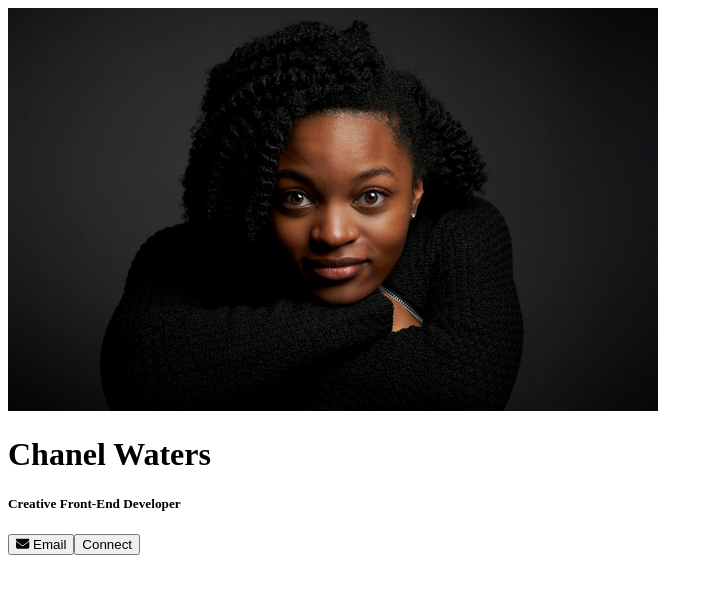
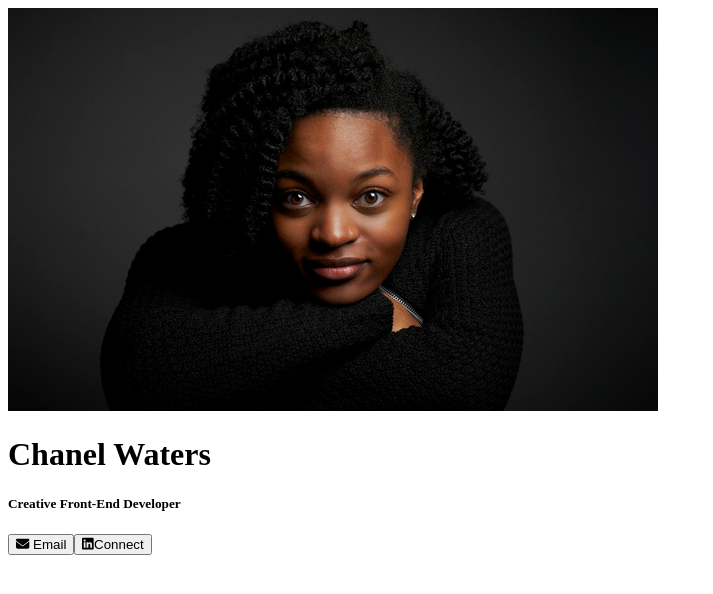
Before and after one commit to chaneldevelops/digital_businesscard, a React (Vite) app: page / in a window 1280 px wide. Shown: the top 594 px of the page, without its empty margins (0-713 px from the left). Built offline with nearby package versions, Linux system fonts and the light colour scheme.

Commit message:
Added brand icons from fontawesome
- added linkedIn icon

```diff
--- a/package.json
+++ b/package.json
@@ -11,6 +11,7 @@
   },
   "dependencies": {
     "@fortawesome/fontawesome-svg-core": "^6.4.0",
+    "@fortawesome/free-brands-svg-icons": "^6.4.0",
     "@fortawesome/free-regular-svg-icons": "^6.4.0",
     "@fortawesome/free-solid-svg-icons": "^6.4.0",
     "@fortawesome/react-fontawesome": "^0.2.0",
--- a/src/components/Info.jsx
+++ b/src/components/Info.jsx
@@ -1,7 +1,7 @@
 import React from "react"
 import { FontAwesomeIcon } from "@fortawesome/react-fontawesome";
 import { faEnvelope } from "@fortawesome/free-solid-svg-icons";
-
+import { faLinkedin } from "@fortawesome/free-brands-svg-icons";
 
 
 
@@ -18,13 +18,14 @@
                  Email
             </button>
             </a>
+            <a href="https://www.linkedin.com/in/chanel-thedesigner/">
+                <button>
+            <FontAwesomeIcon icon={faLinkedin} />
+                 Connect
+            </button>
+            </a>
 
 
-            <button>
-            {/* <FontAwesomeIcon icon="fa-brands fa-linkedin" /> */}
-                 Connect<a href="#">
-                </a>
-            </button>
         </div>
     </div>)
 }
```
Also changed, not shown: 1 other file (tests, documents, lock files or other folders).
